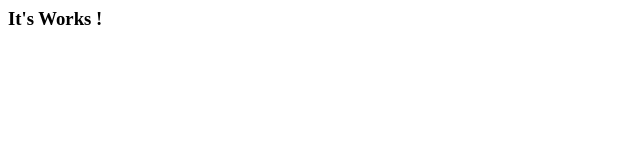
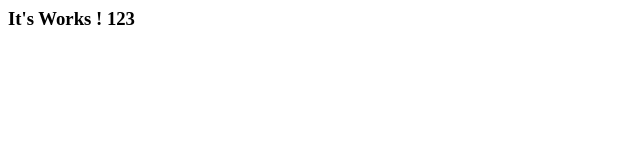
Before and after one commit to maxjegagix/maxjegagix.github.io, a plain HTML site: page index.html in a window 1280 px wide. Shown: the full height of the page, 0-640 px from the left. Drawn offline with Linux system fonts and the light colour scheme.

Commit message:
change text

```diff
--- a/index.html
+++ b/index.html
@@ -1 +1 @@
-<h3>It's Works !</h3>
+<h3>It's Works ! 123</h3>
```
